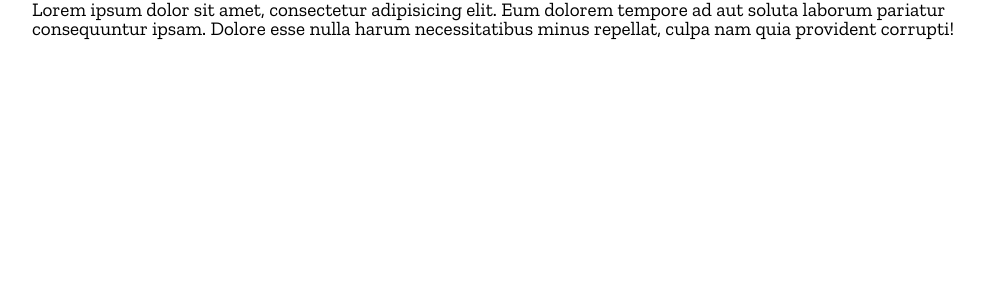
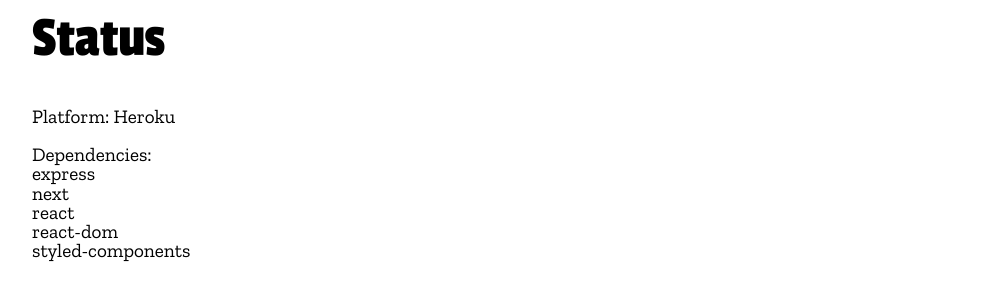
Before and after one commit to roarbb/porto, a Next.js app: page / in a window 1280 px wide. Shown: the top 300 px of the page, without its empty margins (96-1080 px from the left). Built offline with nearby package versions, Linux system fonts and the light colour scheme.

Commit message:
refactoring, new index page

```diff
--- a/components/Body.js
+++ b/components/molecules/Body.js
@@ -1,6 +1,6 @@
 import { injectGlobal } from 'styled-components';
-import { Container } from './Container'
-import { InnerContainer } from './InnerContainer'
+import { Container } from '../atoms/Container'
+import { InnerContainer } from '../atoms/InnerContainer'
 
 injectGlobal`
 @import url('https://fonts.googleapis.com/css?family=Passion+One|Zilla+Slab');
--- /dev/null
+++ b/components/molecules/PackagesList.js
@@ -0,0 +1,16 @@
+import React from 'react'
+import * as packages from '../../package.json'
+
+class PackagesList extends React.Component {
+    render() {
+        return (
+            <ul>
+                {Object.keys(packages.dependencies).map((dependency) =>
+                    <li key={dependency}>{dependency}</li>
+                )}
+            </ul>
+        )
+    }
+}
+
+export default PackagesList
--- a/pages/index.js
+++ b/pages/index.js
@@ -1,8 +1,12 @@
 import React from 'react'
-import Body from '../components/Body'
+import Body from '../components/molecules/Body'
+import { H1 } from '../components/atoms/H1'
+import PackagesList from '../components/molecules/PackagesList'
 
 export default () => (
     <Body>
-        Lorem ipsum dolor sit amet, consectetur adipisicing elit. Eum dolorem tempore ad aut soluta laborum pariatur consequuntur ipsam. Dolore esse nulla harum necessitatibus minus repellat, culpa nam quia provident corrupti!
+        <H1>Status</H1><br/>
+        <b>Platform:</b> Heroku<br /><br/>
+        <b>Dependencies:</b> <PackagesList />
     </Body>
 )
```
Also changed, not shown: pages/status.js (deleted, +0 -16 lines), components/atoms/Container.js (renamed from components/Container.js), components/atoms/H1.js (renamed from components/H1.js), components/atoms/InnerContainer.js (renamed from components/InnerContainer.js).
